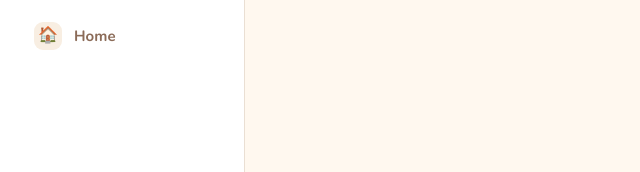
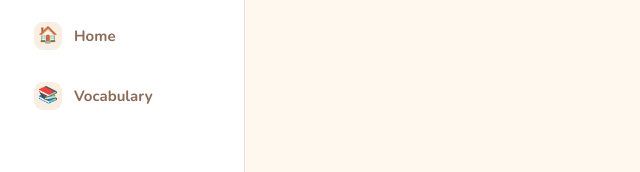
Before and after one commit to nvl0114/wordie-talkie, a plain HTML site: page template.html in a window 1280 px wide. Shown: the part 296-468 px from the top of the page, without its empty margins (0-640 px from the left). Drawn offline with nearby package versions, Linux system fonts and the light colour scheme.

Commit message:
Update template.html

```diff
--- a/template.html
+++ b/template.html
@@ -521,6 +521,21 @@
 
             </a>
 
+             <a
+                href="vocabulary.html"
+                class="nav-link"
+            >
+
+                <span class="nav-icon">
+                    📚
+                </span>
+
+                <span>
+                    Vocabulary
+                </span>
+
+            </a>
+
 
         </nav>
 
```
